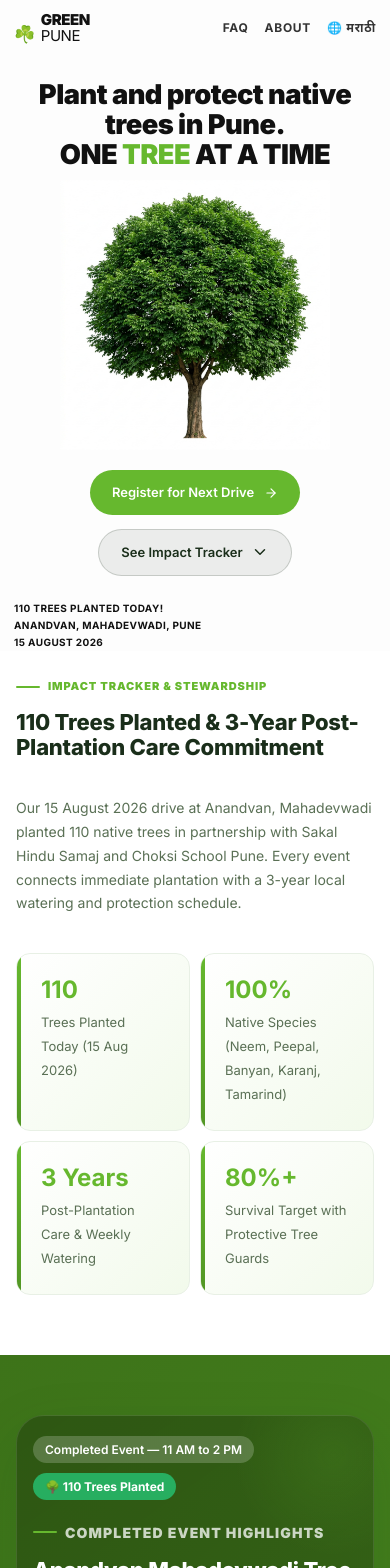
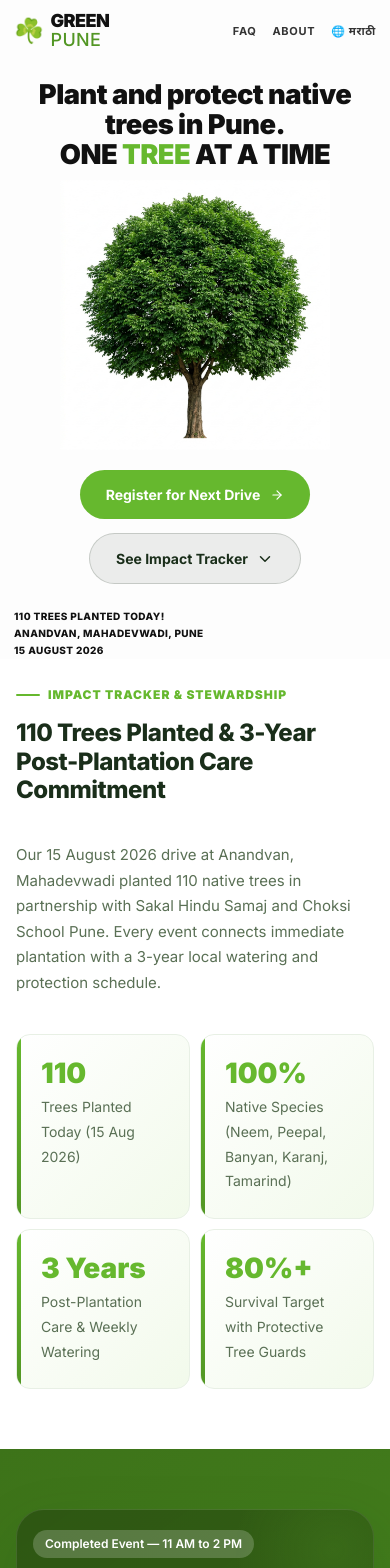
Before and after one commit to DarshanChoudhari2022/GreenPune, a Next.js app: page / in a window 390 px wide. Shown: the top 1568 px of the page. Built offline with nearby package versions, Linux system fonts and the light colour scheme; no server answers.

Commit message:
style: enhance brand logo sizing and establish fluid responsive typography scale

```diff
--- a/app/globals.css
+++ b/app/globals.css
@@ -57,7 +57,8 @@ body {
   -webkit-font-smoothing: antialiased;
   -moz-osx-font-smoothing: grayscale;
   overflow-x: hidden;
-  line-height: 1.6;
+  font-size: clamp(15px, 1.1vw, 16px);
+  line-height: 1.65;
 }
 
 a {
@@ -86,23 +87,23 @@ h1, h2, h3, p {
 }
 
 h1 {
-  font-size: clamp(28px, 5vw, 48px);
+  font-size: clamp(30px, 4.5vw, 54px);
   font-weight: 900;
+  letter-spacing: -0.025em;
+  line-height: 1.12;
+  margin-bottom: 18px;
+}
+
+h2 {
+  font-size: clamp(24px, 3.2vw, 40px);
+  font-weight: 800;
   letter-spacing: -0.02em;
-  line-height: 1.1;
-  margin-bottom: 16px;
-}
-
-h2 {
-  font-size: clamp(22px, 4vw, 36px);
-  font-weight: 800;
-  letter-spacing: -0.01em;
-  line-height: 1.15;
-  margin-bottom: 12px;
+  line-height: 1.18;
+  margin-bottom: 14px;
 }
 
 h3 {
-  font-size: clamp(16px, 2.5vw, 22px);
+  font-size: clamp(18px, 2.2vw, 24px);
   font-weight: 700;
   line-height: 1.3;
   margin-bottom: 8px;
@@ -149,32 +150,39 @@ h3 {
 
 .brand-text {
   font-family: 'Inter', sans-serif;
-  font-size: 16px;
+  font-size: clamp(20px, 1.8vw, 26px);
   line-height: 1;
+  letter-spacing: -0.025em;
+  color: #111;
+  display: flex;
+  align-items: center;
+  gap: 8px;
+}
+
+.brand-stack {
+  display: flex;
+  flex-direction: column;
+  line-height: 1.05;
+}
+
+.brand-bold {
+  font-weight: 900;
   letter-spacing: -0.03em;
   color: #111;
-  display: flex;
-  align-items: flex-end;
-  gap: 3px;
-}
-
-.brand-stack {
-  display: flex;
-  flex-direction: column;
-  line-height: 1.05;
-}
-
-.brand-bold {
-  font-weight: 900;
 }
 
 .brand-light {
-  font-weight: 400;
+  font-weight: 500;
+  color: var(--leaf-dark, #529624);
+  letter-spacing: 0.02em;
 }
 
 .brand-text .drop {
-  font-size: 18px;
-  margin-bottom: 1px;
+  font-size: clamp(26px, 2.4vw, 36px);
+  margin-bottom: 0;
+  line-height: 1;
+  display: inline-flex;
+  align-items: center;
 }
 
 .topbar-center {
@@ -187,18 +195,18 @@ h3 {
 }
 
 .save-the-text {
-  font-size: 12px;
+  font-size: 13px;
   font-weight: 700;
-  letter-spacing: 0.05em;
-  color: #333;
+  letter-spacing: 0.06em;
+  color: #444;
 }
 
 .nav-pill {
   border-radius: 99px;
-  font-size: 11px;
+  font-size: 12px;
   font-weight: 800;
   letter-spacing: 0.05em;
-  padding: 6px 16px;
+  padding: 7px 18px;
   cursor: pointer;
 }
 
@@ -215,9 +223,9 @@ h3 {
 }
 
 .nav-about {
-  font-size: 12px;
-  font-weight: 700;
-  letter-spacing: 0.05em;
+  font-size: 13px;
+  font-weight: 800;
+  letter-spacing: 0.06em;
   color: #333;
 }
 
@@ -337,13 +345,13 @@ h3 {
 
 .hero-heading {
   font-family: 'Inter', sans-serif;
-  font-size: clamp(26px, 5vw, 48px);
+  font-size: clamp(30px, 4.4vw, 58px);
   font-weight: 900;
   line-height: 1.1;
   text-align: center;
   color: #111;
   margin: 0;
-  letter-spacing: -0.03em;
+  letter-spacing: -0.035em;
   z-index: 10;
   position: relative;
 }
@@ -393,25 +401,25 @@ h3 {
 
 .hero-stat-box {
   font-family: 'Inter', sans-serif;
-  font-size: clamp(11px, 1.2vw, 14px);
-  font-weight: 700;
+  font-size: clamp(12px, 1.1vw, 14px);
+  font-weight: 800;
   color: #111;
   line-height: 1.6;
-  letter-spacing: 0.03em;
+  letter-spacing: 0.04em;
   text-transform: uppercase;
 }
 
 .hero-cta-box {
   text-align: right;
-  max-width: 420px;
+  max-width: 440px;
 }
 
 .hero-cta-box p {
   font-family: 'Inter', sans-serif;
-  font-size: 15px;
+  font-size: clamp(14px, 1.25vw, 17px);
   color: #333;
-  line-height: 1.6;
-  margin-bottom: 16px;
+  line-height: 1.65;
+  margin-bottom: 20px;
 }
 
 .hero-cta-box strong {
@@ -423,9 +431,9 @@ h3 {
   background: var(--leaf);
   color: white;
   border-radius: 99px;
-  font-size: 13px;
-  font-weight: 600;
-  padding: 12px 22px;
+  font-size: 14px;
+  font-weight: 700;
+  padding: 13px 26px;
   display: inline-flex;
   align-items: center;
   gap: 10px;
@@ -457,9 +465,9 @@ h3 {
   color: var(--ink);
   border: 1px solid rgba(26, 46, 26, 0.18);
   border-radius: 99px;
-  font-size: 13px;
-  font-weight: 600;
-  padding: 12px 22px;
+  font-size: 14px;
+  font-weight: 700;
+  padding: 13px 26px;
   display: inline-flex;
   align-items: center;
   gap: 8px;
@@ -614,7 +622,7 @@ h3 {
 footer p,
 .register-card > p {
   color: var(--muted);
-  font-size: clamp(14px, 1.6vw, 16px);
+  font-size: clamp(15px, 1.2vw, 17px);
   line-height: 1.7;
 }
 
@@ -669,7 +677,8 @@ footer p,
 .stats-grid strong {
   color: var(--leaf);
   display: block;
-  font-size: clamp(24px, 4vw, 36px);
+  font-size: clamp(28px, 3.6vw, 44px);
+  font-weight: 900;
   line-height: 1;
   margin-bottom: 8px;
 }
@@ -871,9 +880,10 @@ footer p,
 
 .projection-card strong {
   display: block;
-  font-size: clamp(24px, 4vw, 38px);
+  font-size: clamp(28px, 3.8vw, 46px);
+  font-weight: 900;
   line-height: 1;
-  margin: 16px 0 12px;
+  margin: 18px 0 12px;
   background: linear-gradient(135deg, #fff, var(--leaf));
   -webkit-background-clip: text;
   -webkit-text-fill-color: transparent;
@@ -1335,12 +1345,12 @@ footer .powered-by-link:hover {
   }
 
   .brand-text {
-    font-size: 14px;
-    gap: 6px;
+    font-size: 18px;
+    gap: 7px;
   }
 
   .brand-text .drop {
-    font-size: 16px;
+    font-size: 24px;
   }
 
   /* Hide the SAVE THE: OCEAN FOREST pills on mobile */
@@ -1497,14 +1507,23 @@ footer .powered-by-link:hover {
   }
 
   .brand-text {
-    font-size: 12px;
+    font-size: 16px;
   }
 }
 
 /* ─── Tablet+ (min-width: 640px) ─── */
 @media (min-width: 640px) {
   .topbar {
-    padding: 20px 28px;
+    padding: 20px 32px;
+  }
+
+  .brand-text {
+    font-size: 21px;
+    gap: 8px;
+  }
+
+  .brand-text .drop {
+    font-size: 28px;
   }
 
   .brand-logo {
@@ -1593,6 +1612,15 @@ footer .powered-by-link:hover {
 @media (min-width: 820px) {
   .topbar {
     padding: 24px 48px;
+  }
+
+  .brand-text {
+    font-size: 24px;
+    gap: 9px;
+  }
+
+  .brand-text .drop {
+    font-size: 32px;
   }
 
   .brand-logo {
@@ -3033,71 +3061,20 @@ footer .powered-by-link:hover {
   box-shadow: 0 8px 24px rgba(13, 74, 26, 0.25);
 }
 
-/* ─── Professional Typography Scale ─── */
-body {
-  font-size: 15px;
-  line-height: 1.6;
-}
-
-.brand-text {
-  font-size: 15px;
-}
-
-.brand-text .drop {
-  font-size: 17px;
-}
-
-.nav-about {
-  font-size: 12px;
-}
-
-.eyebrow {
-  font-size: 11px;
-}
-
-.mission-body,
-.event-copy > p,
-.insight-copy p,
-.portfolio-section p,
-.register-card > p {
-  font-size: clamp(14px, 1.6vw, 16px);
-}
-
-.stats-grid strong {
-  font-size: clamp(24px, 4vw, 36px);
-}
-
-.stats-grid span {
-  font-size: 13px;
-}
-
-.help-grid p {
-  font-size: 13px;
-}
-
-.event-details dt {
-  font-size: 10px;
-}
-
-.event-details dd {
-  font-size: 14px;
+/* ─── Responsive Typography Polish ─── */
+footer strong {
+  font-size: 20px;
+  font-weight: 900;
+  color: white;
 }
 
 .registration-form label > span,
 .registration-form legend {
-  font-size: 13px;
+  font-size: 14px;
   font-weight: 700;
 }
 
 .registration-form input,
 .registration-form textarea {
-  font-size: 14px;
-}
-
-.form-powered-by {
-  font-size: 10px;
-}
-
-footer p {
-  font-size: 13px;
-}
+  font-size: 15px;
+}
```
